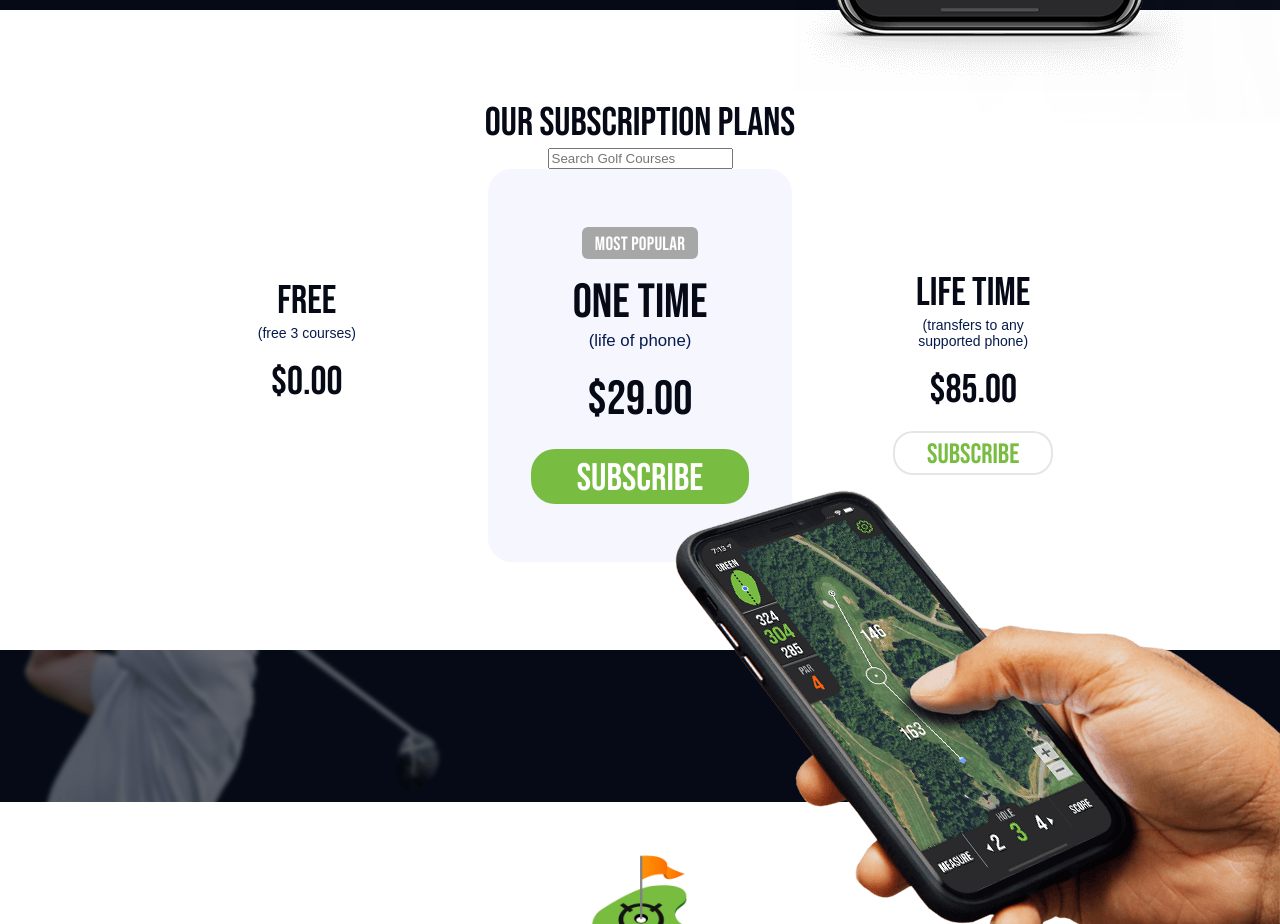
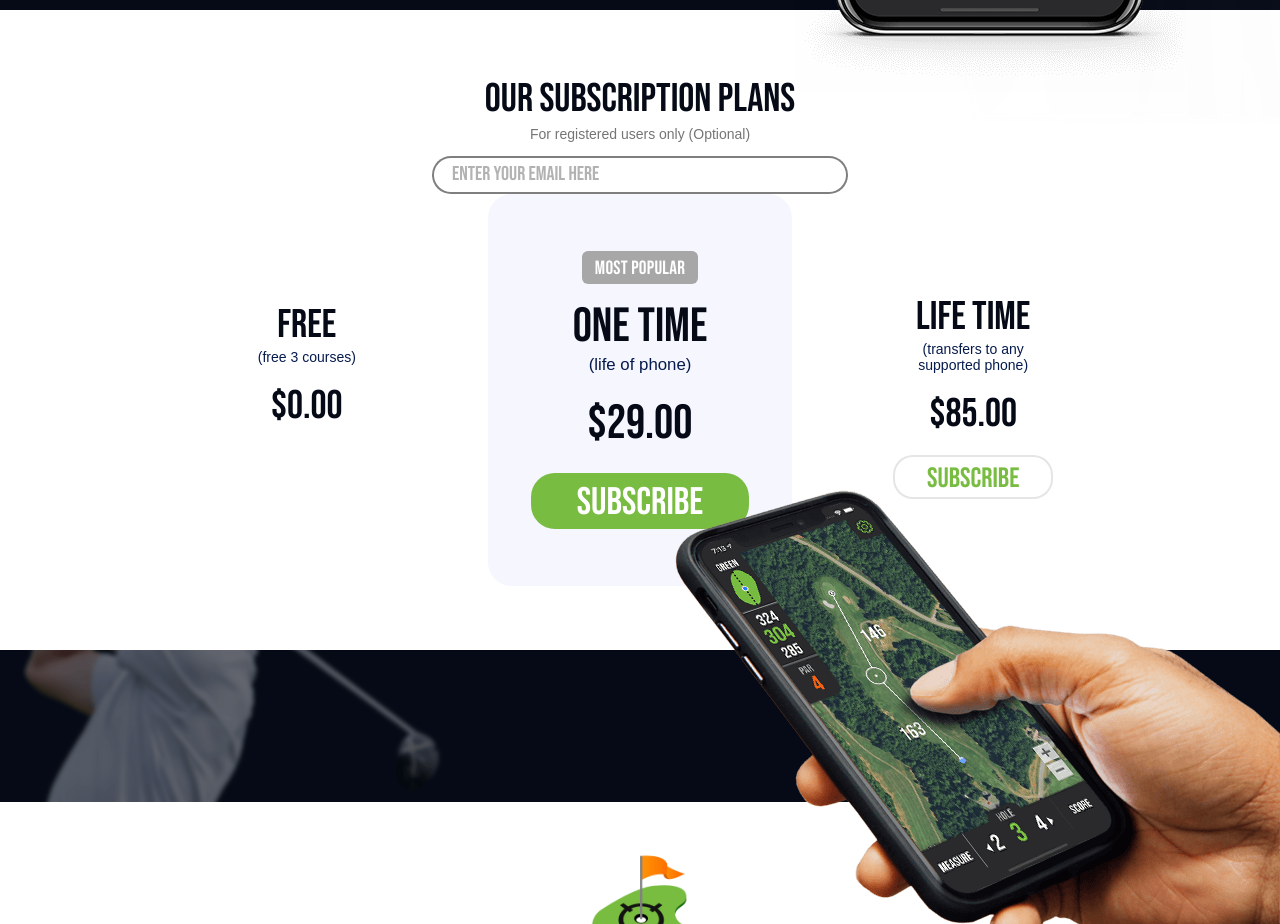
Before and after one commit to Javkhaa00/nRange, a React (Create React App) app: page / in a window 1280 px wide. Shown: the part 840-1764 px from the top of the page. Built offline with nearby package versions, Linux system fonts and the light colour scheme; the HTML template or start-up script is replaced by a standard one.

Commit message:
feat: subscribe section email added

```diff
--- a/src/components/homeSubscription.js
+++ b/src/components/homeSubscription.js
@@ -5,9 +5,11 @@ const HomeSubscription = () => {
     return (
         <div className="subs" id="subscribe-section">
             <span className="subs--title">OUR SUBSCRIPTION PLANS</span>
+            <span className="subs--desc">For registered users only (Optional)</span>
             <input
                 type="text"
-                placeholder="Search Golf Courses"
+                placeholder="Enter your email here"
+                className="subs--email"
             />
             <div className="subs--wrapper">
                 <template className="subs--wrapper--side">
--- a/src/scss/_subscription.scss
+++ b/src/scss/_subscription.scss
@@ -19,8 +19,26 @@
     color: rgb(117, 117, 117);
     line-height: 1.429;
     text-align: center;
-    padding-bottom: 32px;
+    padding-bottom: 12px;
   }
+  &--email {
+    font-size: 18px;
+    font-family: "OpenSans", sans-serif;
+    color: rgba(0, 0, 0, 0.75);
+    text-indent: 16px;
+    border: 2px solid rgba(0, 0, 0, 0.5);
+    background-color: rgba(255, 255, 255, 0.2);
+    border-radius: 20px;
+    width: 408px;
+    height: 32px;
+    z-index: 1;
+    outline: 0;
+  }
+  &--email::placeholder {
+      font-family: "Bebas Neue";
+      color: rgba(0, 0, 0, 0.3);
+      font-size: 20px;
+    }
   &--wrapper {
     width: 60%;
     display: flex;
```
